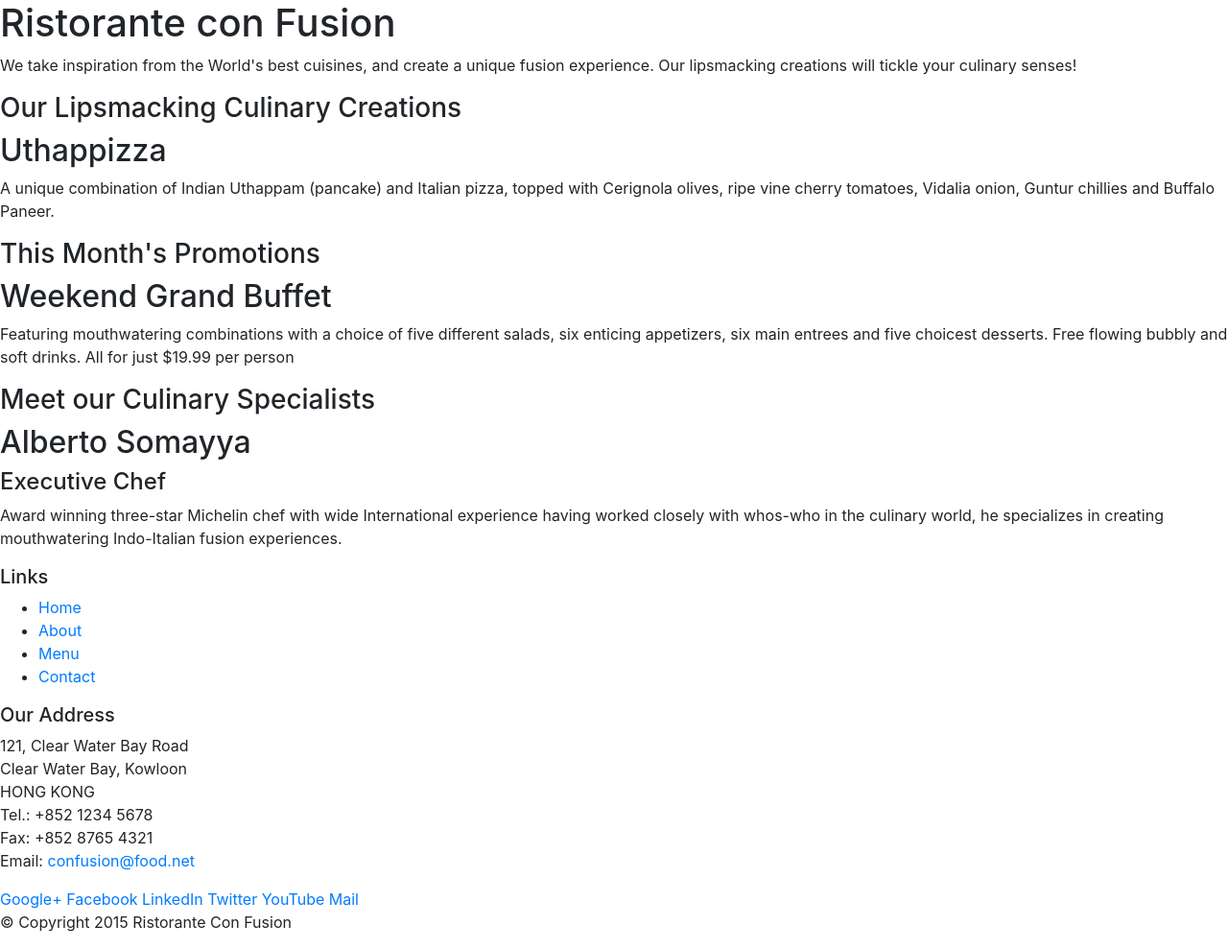
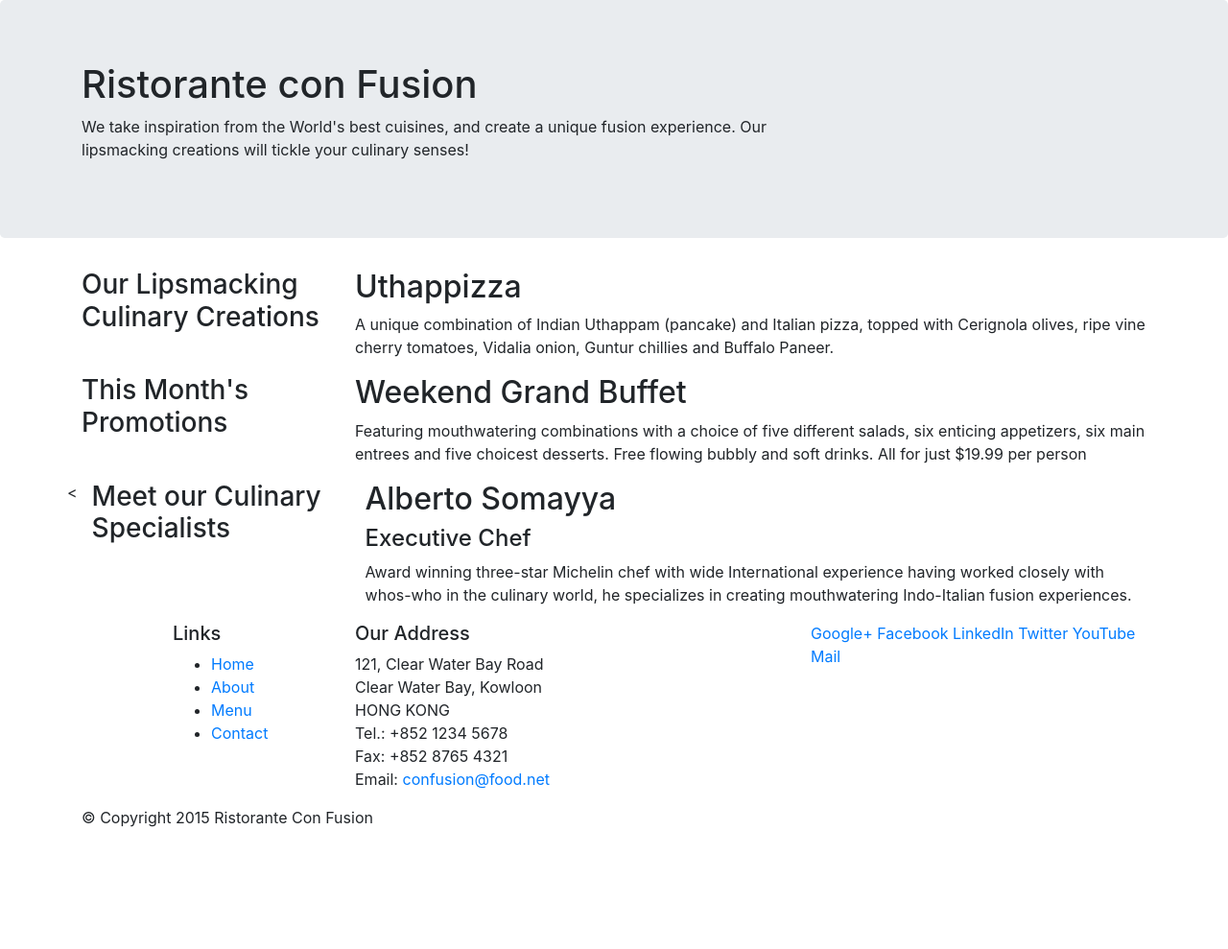
Before and after one commit to Francisca80/Coursera, a website: page index.html in a window 1280 px wide. Shown: the whole page at 96% size. After the commit the page ends 880 px from the top, so only its background shows below. Drawn offline with nearby package versions, Linux system fonts and the light colour scheme.

Commit message:
bootstrap grid 1

```diff
--- a/index.html
+++ b/index.html
@@ -9,51 +9,52 @@
 
      <!-- Bootstrap CSS -->
      <link rel="stylesheet" href="node_modules/bootstrap/dist/css/bootstrap.min.css">
+
     <title>Ristorante Con Fusion</title>
 </head>
 
 <body>
 
-    <header>
-        <div>
-            <div>
-                <div>
+    <header class="jumbotron">
+          <div class="container">
+            <div class="row">
+                <div class= "col-12 col-sm-8">
                     <h1>Ristorante con Fusion</h1>
                     <p>We take inspiration from the World's best cuisines, and create a unique fusion experience. Our lipsmacking creations will tickle your culinary senses!</p>
                 </div>
-                <div>
+                <div class="col col-sm">
                 </div>
             </div>
         </div>
     </header>
 
-    <div>
-        <div>
-            <div>
+    <div class="container">
+        <div class="row">
+            <div class="col-sm-4 push-sm-8 col-md-3 push-md-9">
                 <h3>Our Lipsmacking Culinary Creations</h3>
             </div>
-            <div>
+            <div class="col-sm pull-sm-4 col-md pull-md-3">
                 <h2>Uthappizza</h2>
                 <p>A unique combination of Indian Uthappam (pancake) and Italian pizza, topped with Cerignola olives, ripe vine cherry tomatoes, Vidalia onion, Guntur chillies and Buffalo Paneer.</p>
             </div>
         </div>
 
 
-        <div>
-            <div>
+          <div class="row">
+                  <div class="col-sm-4 col-md-3">
                 <h3>This Month's Promotions</h3>
             </div>
-            <div>
+              <div class="col-sm col-md">
                 <h2>Weekend Grand Buffet</h2>
                 <p>Featuring mouthwatering combinations with a choice of five different salads, six enticing appetizers, six main entrees and five choicest desserts. Free flowing bubbly and soft drinks. All for just $19.99 per person </p>
             </div>
         </div>
 
-        <div>
-            <div>
+          <div class="row">
+                  <<div class="col-sm-4 push-sm-8 col-md-3 push-md-9">
                 <h3>Meet our Culinary Specialists</h3>
             </div>
-            <div>
+            <div class="col-sm pull-sm-4 col-md pull-md-3">
                 <h2>Alberto Somayya</h2>
                 <h4>Executive Chef</h4>
                 <p>Award winning three-star Michelin chef with wide International experience having worked closely with whos-who in the culinary world, he specializes in creating mouthwatering Indo-Italian fusion experiences. </p>
@@ -62,9 +63,9 @@
     </div>
 
     <footer>
-        <div>
-            <div>
-                <div>
+        <div class="container">
+            <div class="row">
+                  <div class="col-5 offset-1 col-sm-2">
                     <h5>Links</h5>
                     <ul>
                         <li><a href="#">Home</a></li>
@@ -73,7 +74,7 @@
                         <li><a href="#">Contact</a></li>
                     </ul>
                 </div>
-                <div>
+              <div class="col-6 col-sm-5">
                     <h5>Our Address</h5>
                     <address>
 		              121, Clear Water Bay Road<br>
@@ -84,7 +85,7 @@
 		              Email: <a href="mailto:confusion@food.net">confusion@food.net</a>
 		           </address>
                 </div>
-                <div>
+                <div class="col col-sm-4">
                     <div>
                         <a href="http://google.com/+">Google+</a>
                         <a href="http://www.facebook.com/profile.php?id=">Facebook</a>
@@ -95,8 +96,8 @@
                     </div>
                 </div>
            </div>
-           <div>
-                <div>
+           <div class="row">
+                <div class ="col-auto">
                     <p>© Copyright 2015 Ristorante Con Fusion</p>
                 </div>
            </div>
```
